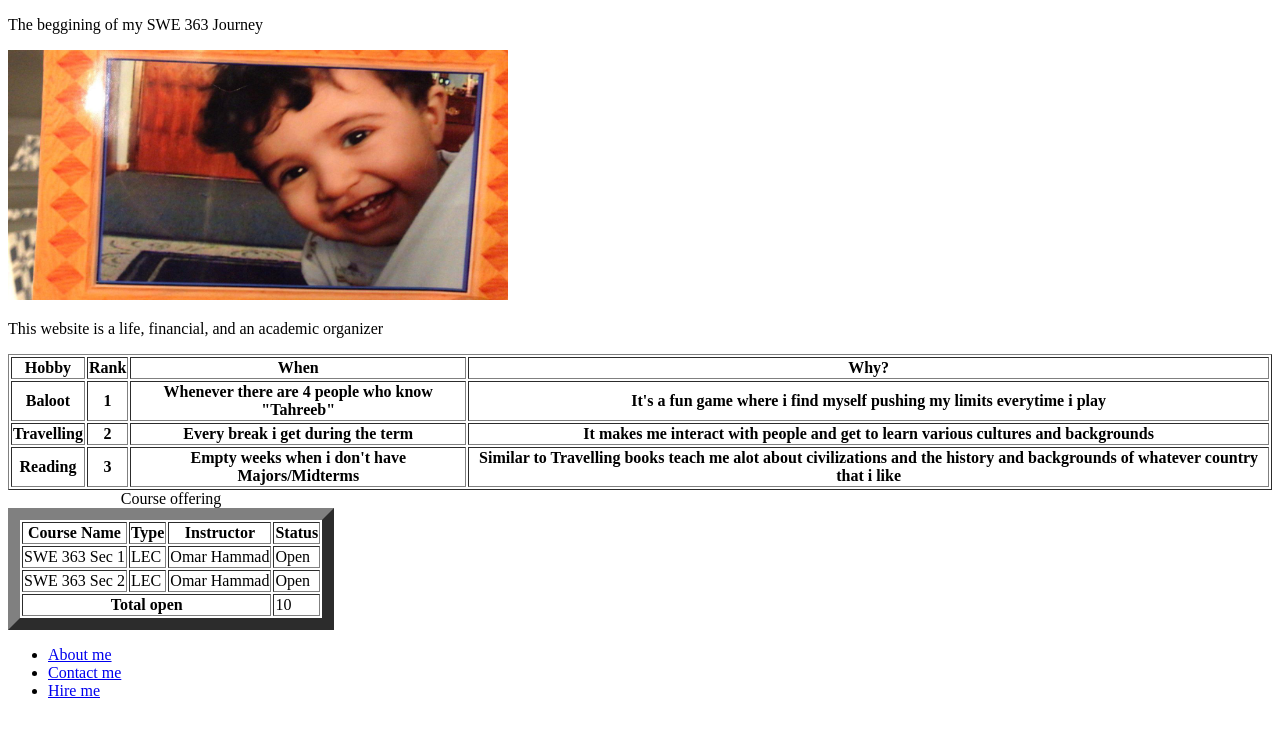
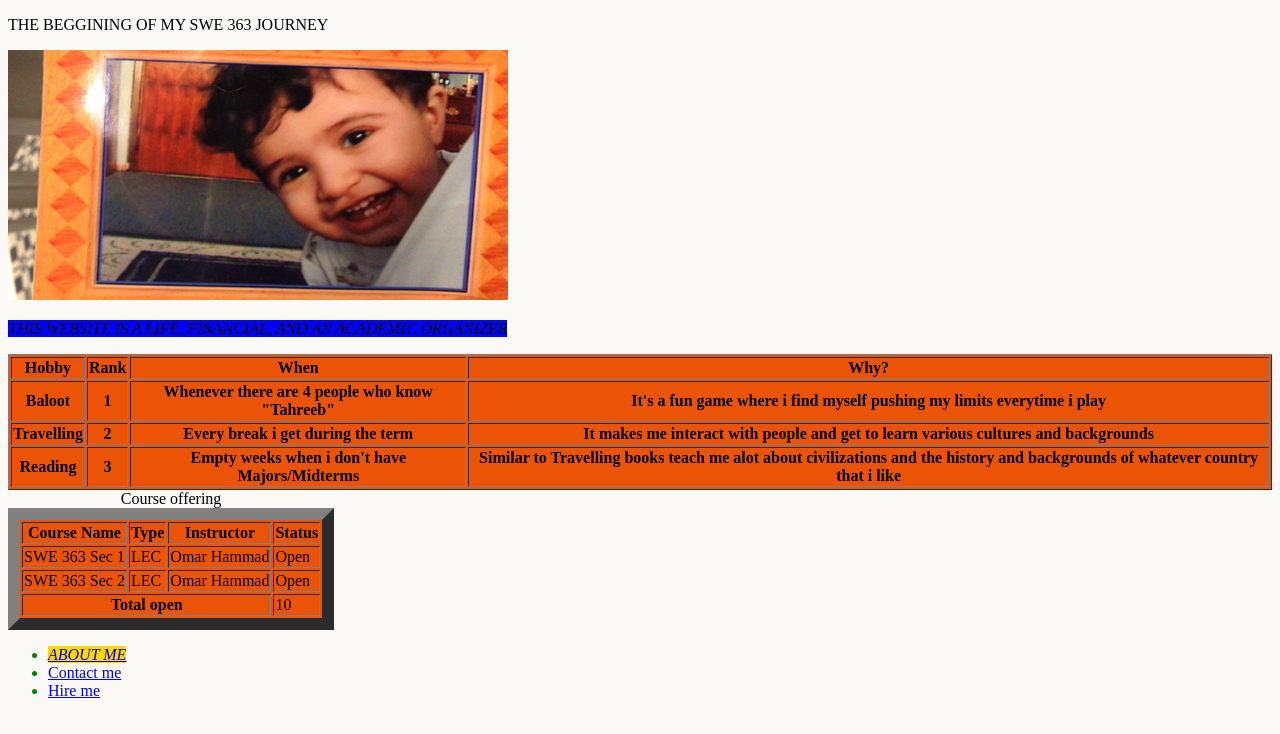
Before and after one commit to AliAlrebdi/swe-363-231, a plain HTML site: page mainPage.html in a window 1280 px wide. Drawn offline with Linux system fonts and the light colour scheme.

Commit message:
CSS 2 exercise 1 & 2

```diff
--- a/dark_theme.css
+++ b/dark_theme.css
@@ -1,5 +1,30 @@
+
+header {
+    text-transform: uppercase;
+}
 
 body {
     color: black;
-    background-color: white;
+    background-color: #FAF9F6;
 }
+
+.top {
+
+    background-color: #EB5406;
+}
+
+footer {
+
+    color: green;
+}
+
+em {
+
+    background-color: blue;
+}
+
+.the_most_important {
+
+    text-transform: uppercase;
+    background-color: gold;
+}
--- a/index.html
+++ b/mainPage.html
@@ -19,12 +19,12 @@
 
             <img src="b32fe114-6924-492a-83cf-321abb58c435.jpeg"
             alt="A picture of me" width = 500 height= "250">
-            <p>This website is a life, financial, and an academic organizer</p>
+            <p><em>This website is a life, financial, and an academic organizer</em></p>
 
         </header>
 
         <main>
-            <table  border="1">
+            <table  border = "1" class = "top">
                 <thead>
                     <tr>
                         <th scope="col">Hobby</th>
@@ -61,7 +61,7 @@
 
 
         <aside>
-            <table border= "12">
+            <table border= "12" class="top">
                 <thead>
                     <tr>
                         <th>
@@ -143,7 +143,7 @@
     <footer>
         <ul>
             <li>
-                <a href="http://127.0.0.1:5500/exercise2.html">About me</a>
+                <a href="http://127.0.0.1:5500/exercise2.html"><em class="the_most_important">About me</em></a>
             </li>
 
             <li>
```
Also changed, not shown: Form.html (renamed from Forn.html), 1 other file.
